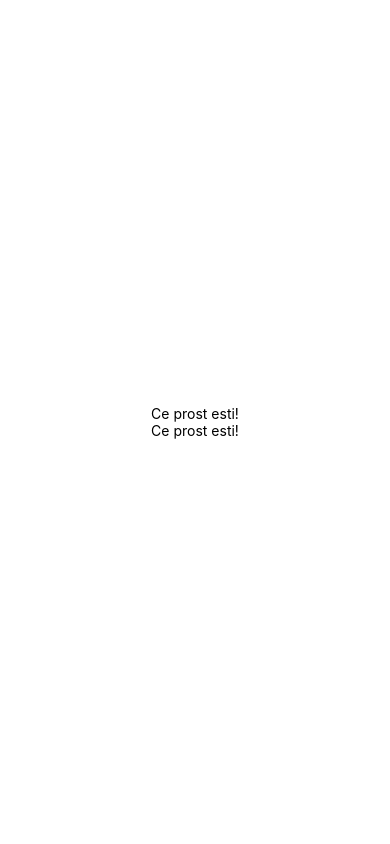
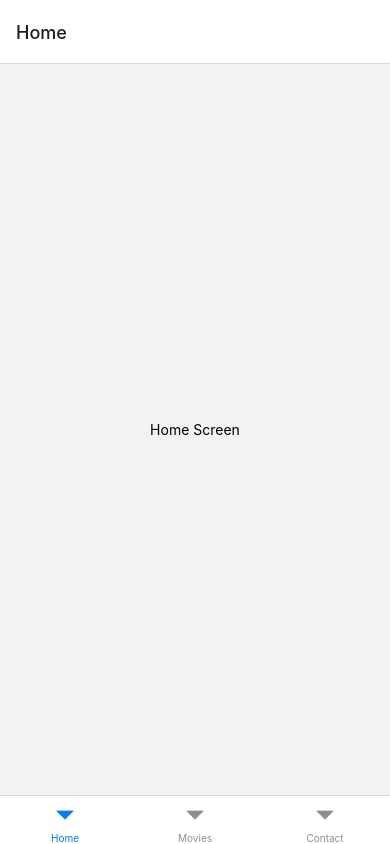
Before and after one commit to naebara/react-native-project, a React Native app: screen / in a window 390 px wide. Built offline with nearby package versions, Linux system fonts and the light colour scheme.

Commit message:
Components on the same page

```diff
--- a/App.tsx
+++ b/App.tsx
@@ -1,21 +1,44 @@
-import { StatusBar } from 'expo-status-bar';
-import { StyleSheet, Text, View } from 'react-native';
+import { createBottomTabNavigator } from '@react-navigation/bottom-tabs';
+import { NavigationContainer } from '@react-navigation/native';
+import React from 'react';
+import { View, Text } from 'react-native';
 
-export default function App() {
-  return (
-    <View style={styles.container}>
-      <Text>Ce prost esti!</Text>
-      <Text>Ce prost esti!</Text>
-      <StatusBar style="auto" />
-    </View>
-  );
-}
+const Tab = createBottomTabNavigator();
 
-const styles = StyleSheet.create({
-  container: {
-    flex: 1,
-    backgroundColor: '#fff',
-    alignItems: 'center',
-    justifyContent: 'center',
-  },
-});
+const HomeScreen = () => {
+    return (
+        <View style={{ flex: 1, justifyContent: 'center', alignItems: 'center' }}>
+            <Text>Home Screen</Text>
+        </View>
+    );
+};
+
+const MoviesScreen = () => {
+    return (
+        <View style={{ flex: 1, justifyContent: 'center', alignItems: 'center' }}>
+            <Text>Movies Screen</Text>
+        </View>
+    );
+};
+
+const ContactScreen = () => {
+    return (
+        <View style={{ flex: 1, justifyContent: 'center', alignItems: 'center' }}>
+            <Text>Contact Screen</Text>
+        </View>
+    );
+};
+
+const App = () => {
+    return (
+        <NavigationContainer>
+            <Tab.Navigator>
+                <Tab.Screen name="Home" component={HomeScreen} />
+                <Tab.Screen name="Movies" component={MoviesScreen} />
+                <Tab.Screen name="Contact" component={ContactScreen} />
+            </Tab.Navigator>
+        </NavigationContainer>
+    );
+};
+
+export default App;
--- a/package.json
+++ b/package.json
@@ -9,6 +9,7 @@
     "web": "expo start --web"
   },
   "dependencies": {
+    "@react-navigation/bottom-tabs": "^6.5.7",
     "expo": "~48.0.6",
     "expo-status-bar": "~1.4.4",
     "react": "18.2.0",
```
Also changed, not shown: 1 other file (tests, documents, lock files or other folders).
